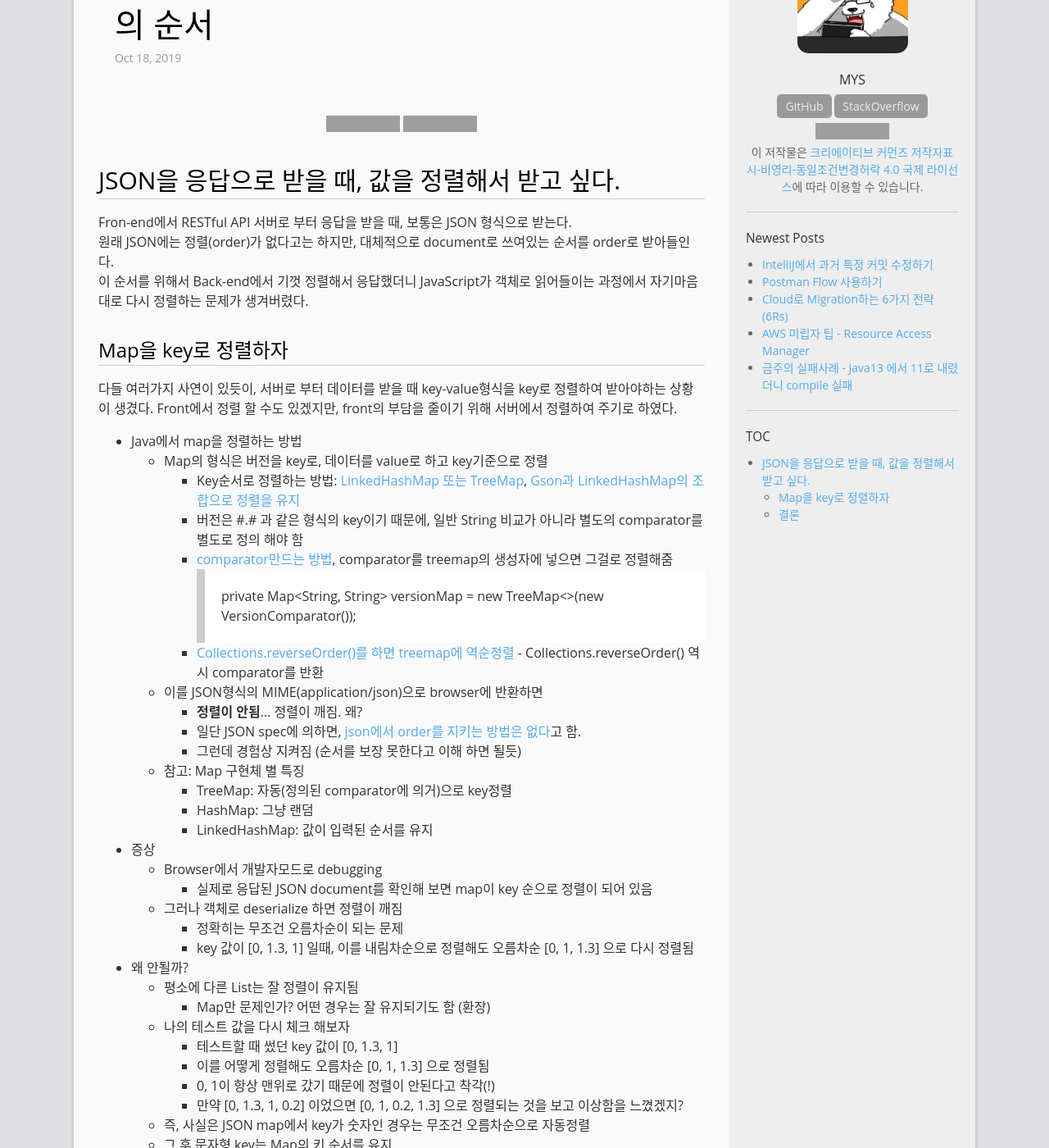
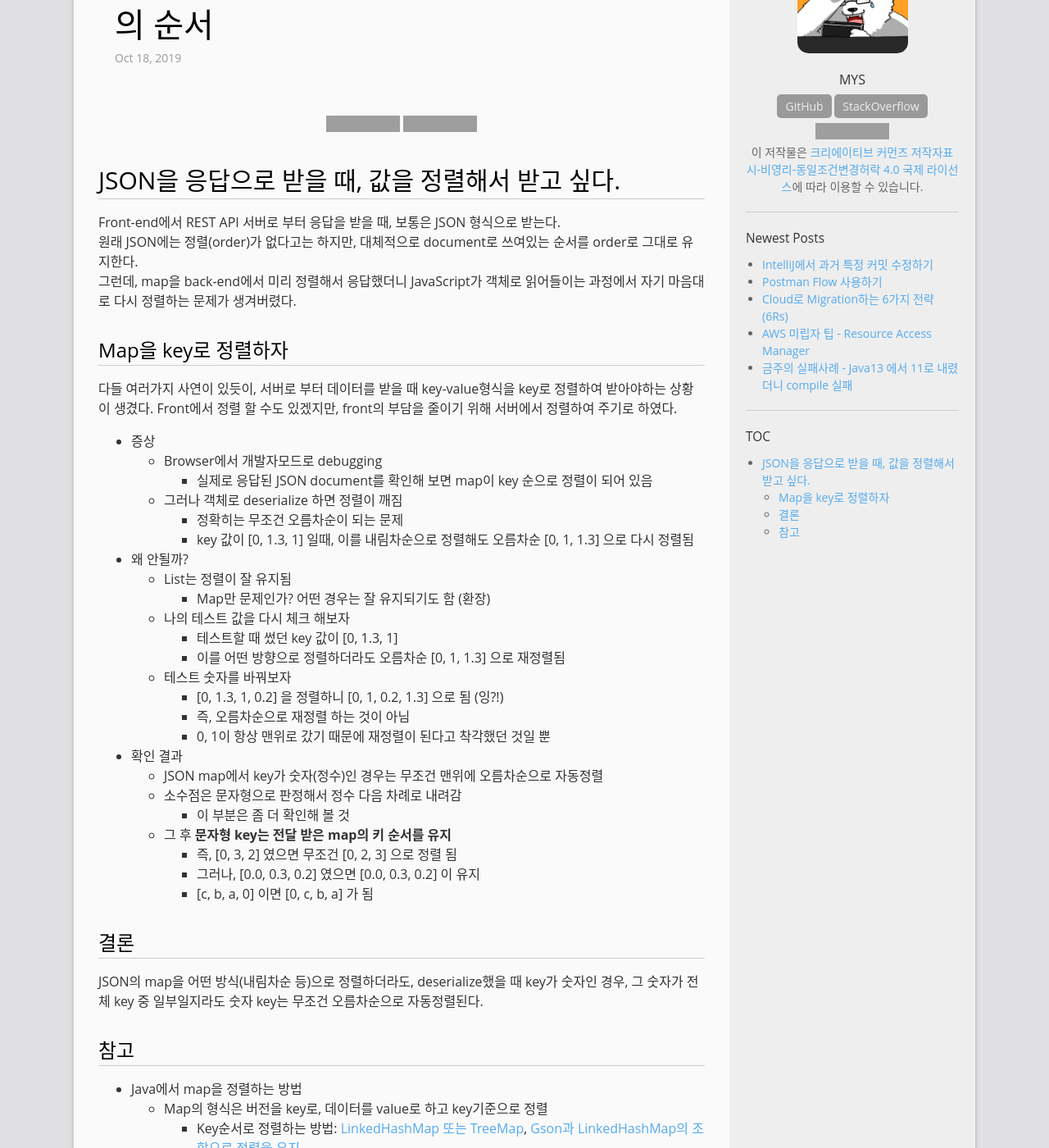
Before and after one commit to mystria/mystria.github.io, a Jekyll site: the page built from _posts/2019-10-18-fail-case-json-map-key-order.md, in a window 1280 px wide and 1400 px high, scrolled down 192 px. Shown: the whole window at 82% size. Built offline with Jekyll 4.4.1, drawn with Linux system fonts in a browser that asks for light colours; comment, search, counter and statistics services are not loaded; some of the changed text lies outside the part shown; grey boxes are pictures that could not be loaded.

Commit message:
문맥 다듬기

```diff
--- a/_posts/2019-10-18-fail-case-json-map-key-order.md
+++ b/_posts/2019-10-18-fail-case-json-map-key-order.md
@@ -6,13 +6,44 @@ categories: JSON Java
 comments: true
 ---
 # JSON을 응답으로 받을 때, 값을 정렬해서 받고 싶다.
-Fron-end에서 RESTful API 서버로 부터 응답을 받을 때, 보통은 JSON 형식으로 받는다.
-원래 JSON에는 정렬(order)가 없다고는 하지만, 대체적으로 document로 쓰여있는 순서를 order로 받아들인다.
-이 순서를 위해서 Back-end에서 기껏 정렬해서 응답했더니 JavaScript가 객체로 읽어들이는 과정에서 자기마음대로 다시 정렬하는 문제가 생겨버렸다.
+Front-end에서 REST API 서버로 부터 응답을 받을 때, 보통은 JSON 형식으로 받는다.
+원래 JSON에는 정렬(order)가 없다고는 하지만, 대체적으로 document로 쓰여있는 순서를 order로 그대로 유지한다.
+그런데, map을 back-end에서 미리 정렬해서 응답했더니 JavaScript가 객체로 읽어들이는 과정에서 자기 마음대로 다시 정렬하는 문제가 생겨버렸다.
 
 ## Map을 key로 정렬하자
 다들 여러가지 사연이 있듯이, 서버로 부터 데이터를 받을 때 key-value형식을 key로 정렬하여 받아야하는 상황이 생겼다. Front에서 정렬 할 수도 있겠지만, front의 부담을 줄이기 위해 서버에서 정렬하여 주기로 하였다.
 
+* 증상
+  + Browser에서 개발자모드로 debugging
+    - 실제로 응답된 JSON document를 확인해 보면 map이 key 순으로 정렬이 되어 있음
+  + 그러나 객체로 deserialize 하면 정렬이 깨짐
+    - 정확히는 무조건 오름차순이 되는 문제
+    - key 값이 [0, 1.3, 1] 일때, 이를 내림차순으로 정렬해도 오름차순 [0, 1, 1.3] 으로 다시 정렬됨
+
+* 왜 안될까?
+  + List는 정렬이 잘 유지됨
+    - Map만 문제인가? 어떤 경우는 잘 유지되기도 함 (환장)
+  + 나의 테스트 값을 다시 체크 해보자
+    - 테스트할 때 썼던 key 값이 [0, 1.3, 1]
+    - 이를 어떤 방향으로 정렬하더라도 오름차순 [0, 1, 1.3] 으로 재정렬됨
+  + 테스트 숫자를 바꿔보자
+    - [0, 1.3, 1, 0.2] 을 정렬하니 [0, 1, 0.2, 1.3] 으로 됨 (잉?!)
+    - 즉, 오름차순으로 재정렬 하는 것이 아님
+    - 0, 1이 항상 맨위로 갔기 때문에 재정렬이 된다고 착각했던 것일 뿐
+
+* 확인 결과
+  + JSON map에서 key가 숫자(정수)인 경우는 무조건 맨위에 오름차순으로 자동정렬
+  + 소수점은 문자형으로 판정해서 정수 다음 차례로 내려감
+    - 이 부분은 좀 더 확인해 볼 것
+  + 그 후 **문자형 key는 전달 받은 map의 키 순서를 유지**
+    - 즉, [0, 3, 2] 였으면 무조건 [0, 2, 3] 으로 정렬 됨
+    - 그러나, [0.0, 0.3, 0.2] 였으면 [0.0, 0.3, 0.2] 이 유지
+    - [c, b, a, 0] 이면 [0, c, b, a] 가 됨
+
+## 결론
+JSON의 map을 어떤 방식(내림차순 등)으로 정렬하더라도, deserialize했을 때 key가 숫자인 경우, 그 숫자가 전체 key 중 일부일지라도 숫자 key는 무조건 오름차순으로 자동정렬된다.
+
+## 참고
 * Java에서 map을 정렬하는 방법
   + Map의 형식은 버전을 key로, 데이터를 value로 하고 key기준으로 정렬
     - Key순서로 정렬하는 방법: [LinkedHashMap 또는 TreeMap](https://stackoverflow.com/questions/683518/java-class-that-implements-map-and-keeps-insertion-order), [Gson과 LinkedHashMap의 조합으로 정렬을 유지](https://stackoverflow.com/questions/29491281/building-ordered-json-string-from-linkedhashmap)
@@ -28,27 +59,3 @@ Fron-end에서 RESTful API 서버로 부터 응답을 받을 때, 보통은 JSON
     - TreeMap: 자동(정의된 comparator에 의거)으로 key정렬
     - HashMap: 그냥 랜덤
     - LinkedHashMap: 값이 입력된 순서를 유지
-
-* 증상
-  + Browser에서 개발자모드로 debugging
-    - 실제로 응답된 JSON document를 확인해 보면 map이 key 순으로 정렬이 되어 있음
-  + 그러나 객체로 deserialize 하면 정렬이 깨짐
-    - 정확히는 무조건 오름차순이 되는 문제
-    - key 값이 [0, 1.3, 1] 일때, 이를 내림차순으로 정렬해도 오름차순 [0, 1, 1.3] 으로 다시 정렬됨
-
-* 왜 안될까?
-  + 평소에 다른 List는 잘 정렬이 유지됨
-    - Map만 문제인가? 어떤 경우는 잘 유지되기도 함 (환장)
-  + 나의 테스트 값을 다시 체크 해보자
-    - 테스트할 때 썼던 key 값이 [0, 1.3, 1]
-    - 이를 어떻게 정렬해도 오름차순 [0, 1, 1.3] 으로 정렬됨
-    - 0, 1이 항상 맨위로 갔기 때문에 정렬이 안된다고 착각(!)
-    - 만약 [0, 1.3, 1, 0.2] 이었으면 [0, 1, 0.2, 1.3] 으로 정렬되는 것을 보고 이상함을 느꼈겠지?
-  + 즉, 사실은 JSON map에서 key가 숫자인 경우는 무조건 오름차순으로 자동정렬
-  + 그 후 문자형 key는 Map의 키 순서를 유지
-    - 즉, [0, 3, 2] 였으면 무조건 [0, 2, 3]으로 정렬 됨
-    - 그러나, [0.0, 0.3, 0.2] 였으면 [0.0, 0.3, 0.2]이 유지
-  + 잘 몰라서 삽질한 것
-
-## 결론
-JSON의 map을 어떤 방식(내림차순 등)으로 정렬하더라도, deserialize했을 때 key가 숫자인 경우, 그 숫자가 일부일지라도 숫자 key는 무조건 오름차순으로 자동정렬된다.
```
